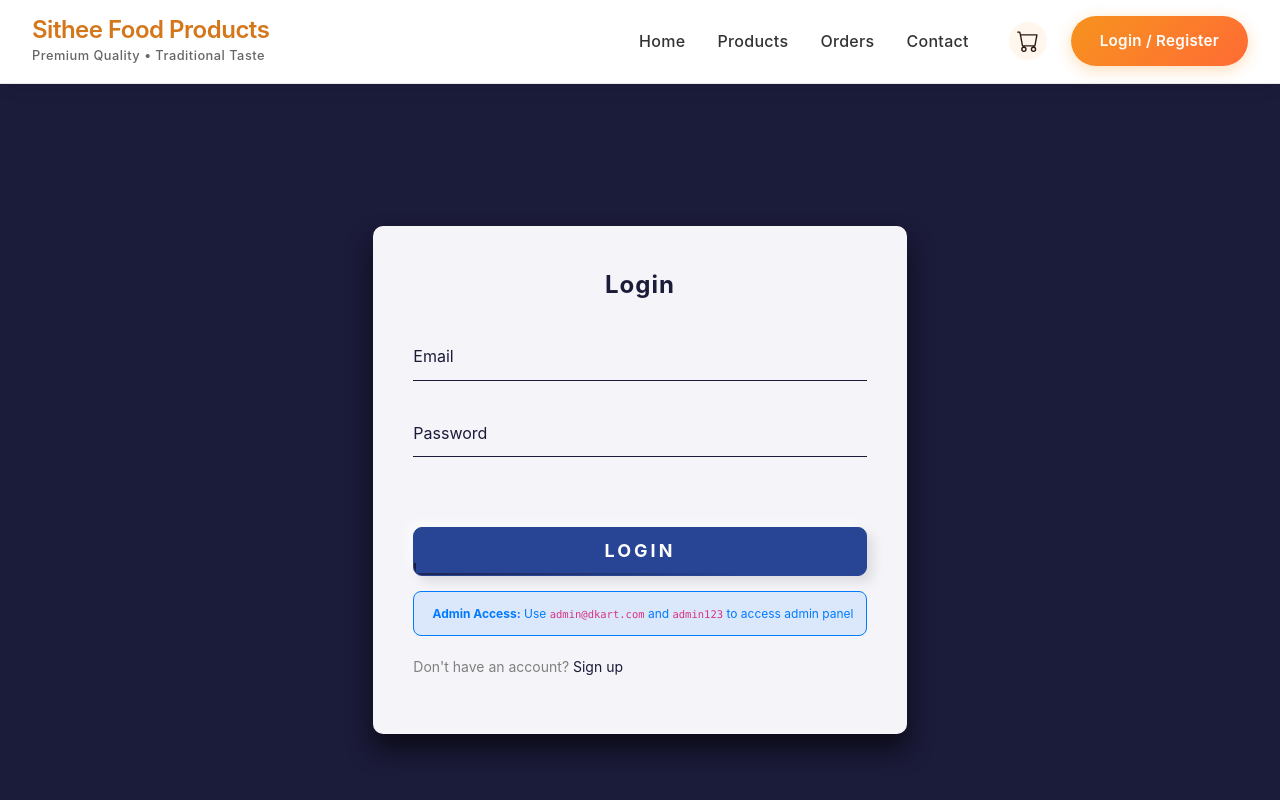
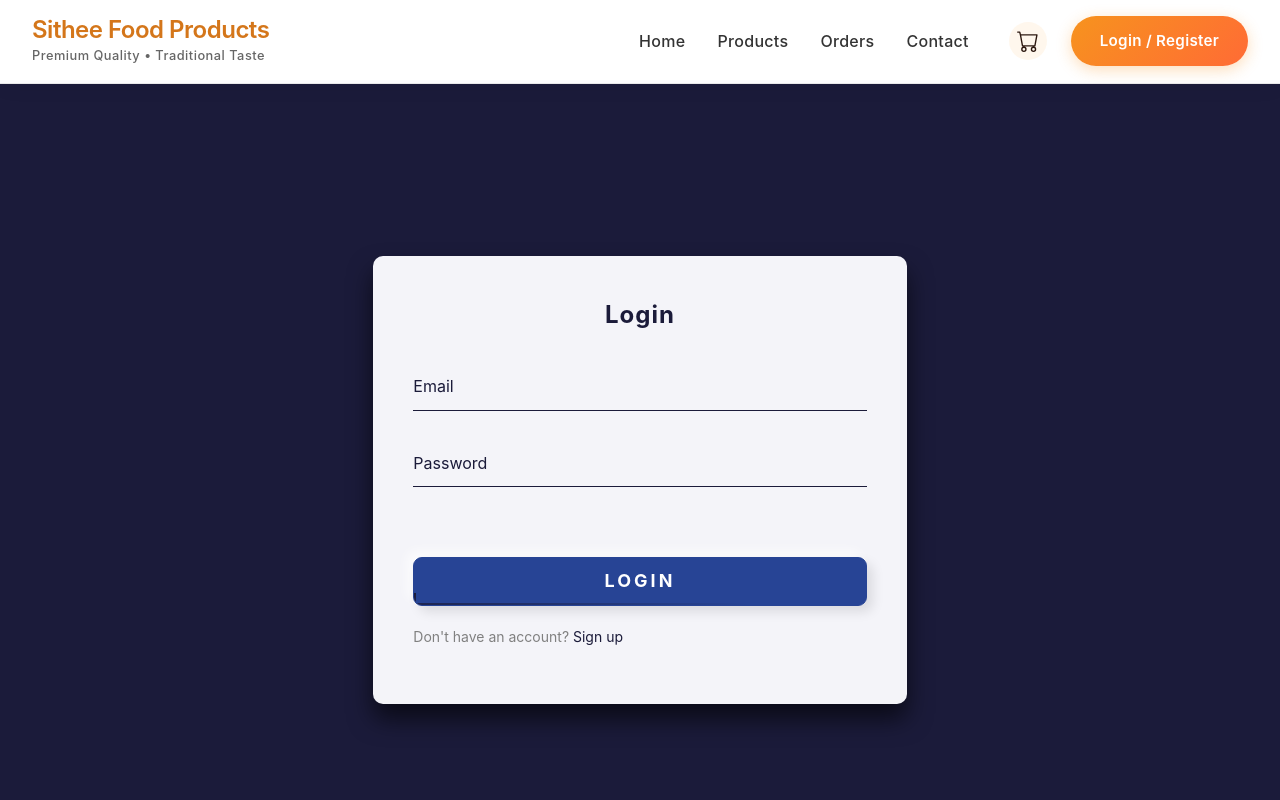
Before and after one commit to Sujeeth-P/Sithee_food_products_cons_client, a React (Vite) app: page /login in a window 1280 px wide. Shown: the top 800 px of the page. Built offline with nearby package versions, Linux system fonts and the light colour scheme.

Commit message:
first commit

```diff
--- a/src/components/pages/Login.jsx
+++ b/src/components/pages/Login.jsx
@@ -235,7 +235,7 @@ const Login = () => {
             </form>
 
             {/* Admin Access Info */}
-            <div style={{
+            {/* <div style={{
               background: 'rgba(0, 123, 255, 0.1)',
               border: '1px solid #007bff',
               borderRadius: '8px',
@@ -248,7 +248,7 @@ const Login = () => {
             }}>
               <i className="fas fa-crown" style={{ marginRight: '6px' }}></i>
               <strong>Admin Access:</strong> Use <code>admin@dkart.com</code> and <code>admin123</code> to access admin panel
-            </div>
+            </div> */}
 
             <p>Don't have an account? <Link to="/signup" className="a2">Sign up</Link></p>
           </div>
--- a/src/components/pages/Map.jsx
+++ b/src/components/pages/Map.jsx
@@ -13,7 +13,7 @@ L.Icon.Default.mergeOptions({
 
 
 const outlets = [
-  { id: 1, name: "No147, Near Ration Shop, C.mettupalayam, Perode-638102", position: [ 11.199 , 76.941] }
+  { id: 1, name: "No147, Near Ration Shop, C.mettupalayam, Perode-638102", position: [ 11.379185431608306, 77.64138380070528] }
 ];
 
 const Map = () => {
--- a/src/services/orderAPI.js
+++ b/src/services/orderAPI.js
@@ -17,6 +17,7 @@ export const createOrder = async (orderData) => {
           Authorization: `Bearer ${token}`
         }
       };
+
       console.log('Creating authenticated order for logged-in user');
       const response = await axios.post(`${API_URL}/orders`, orderData, config);
       return response.data;
```
Also changed, not shown: 1 other file (tests, documents, lock files or other folders).
